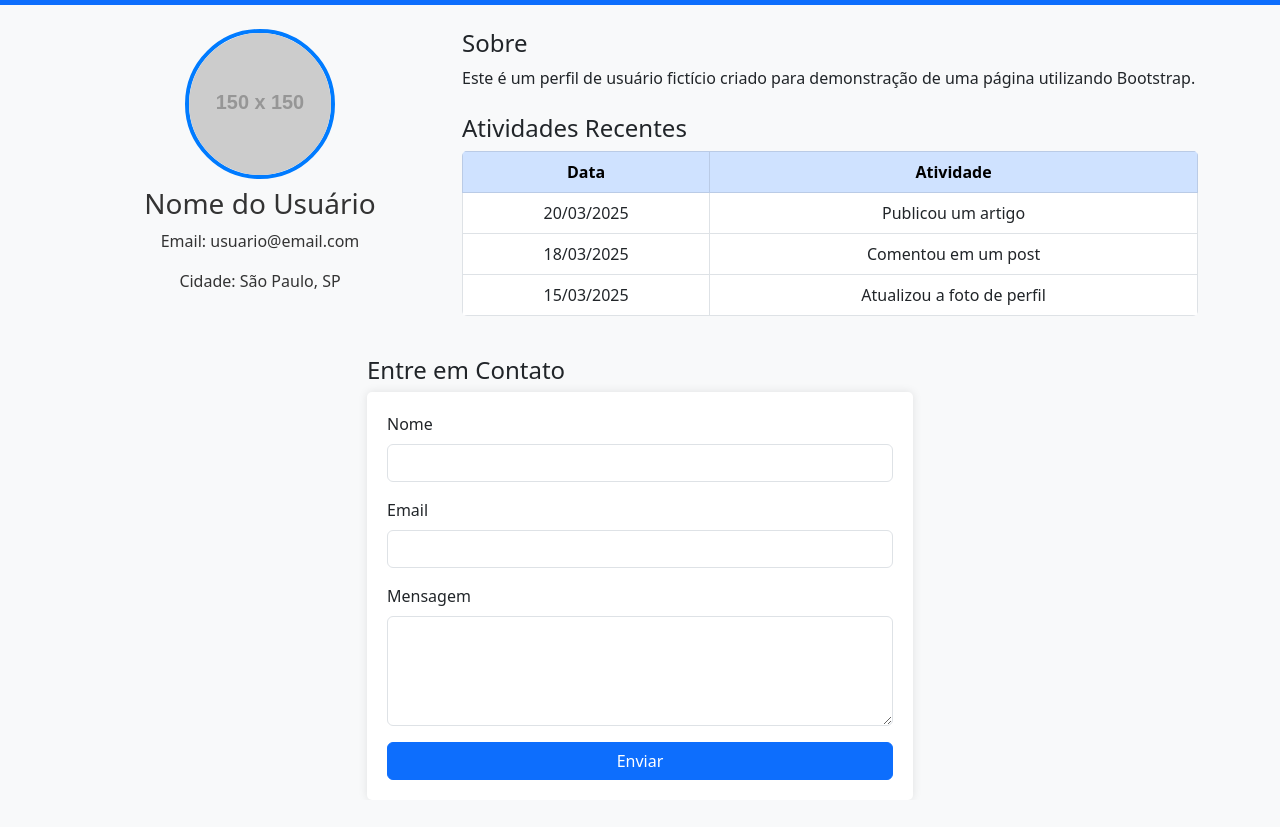
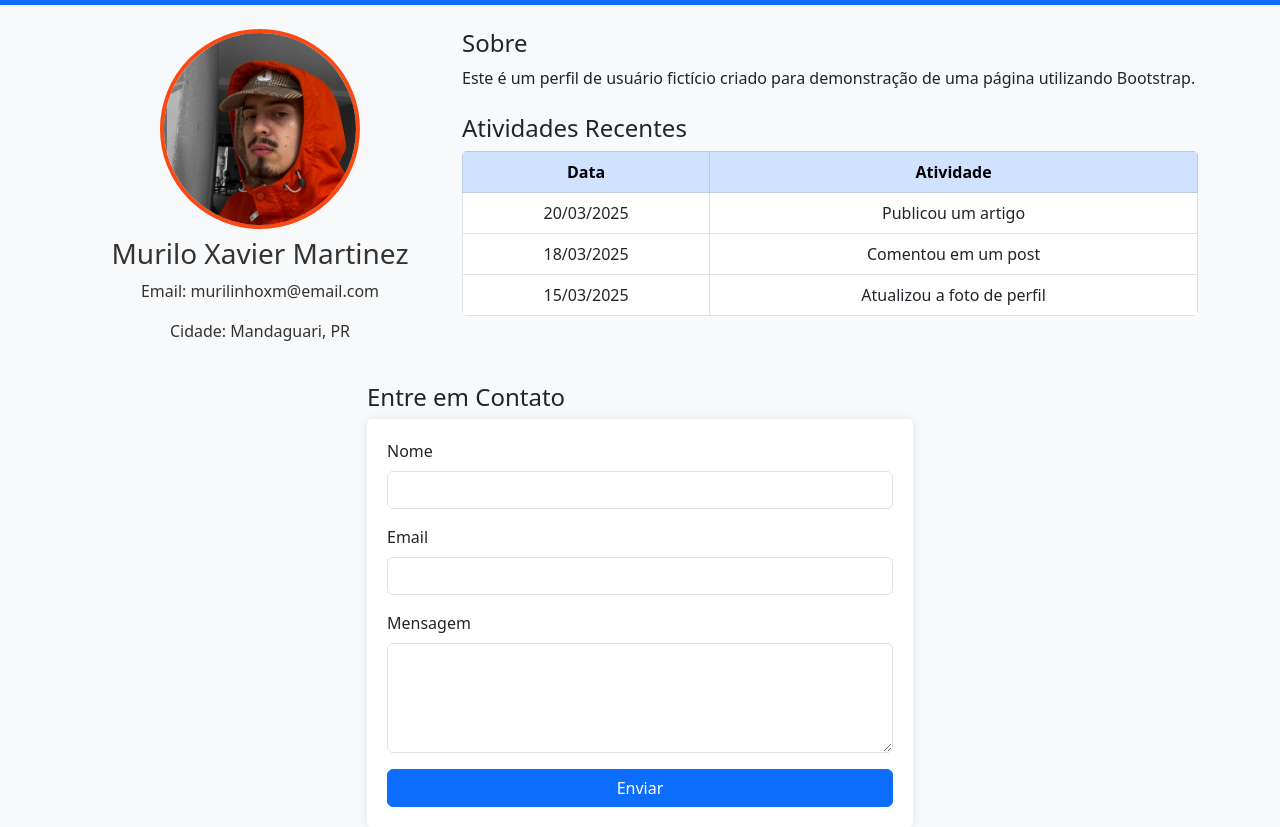
Before and after one commit to Peneraaa/atvchomatwo, a plain HTML site: page index.html in a window 1280 px wide. Shown: the part 51-878 px from the top of the page. Before the commit the page ends 851 px from the top, so only its background shows below. Drawn offline with nearby package versions, Linux system fonts and the light colour scheme; placeholder pictures from the web are drawn by us.

Commit message:
Add files via upload

```diff
--- a/index.html
+++ b/index.html
@@ -5,7 +5,7 @@
     <meta name="viewport" content="width=device-width, initial-scale=1.0">
     <title>Perfil do Usuário</title>
 
-    <!-- Link do Bootstrap -->
+    <!-- Link do Bootstrap (CDN) -->
     <link href="https://cdn.jsdelivr.net/npm/bootstrap@5.3.0/dist/css/bootstrap.min.css" rel="stylesheet">
 
     <!-- Link do CSS personalizado -->
@@ -24,10 +24,10 @@
         <div class="row">
             <!-- Seção de Perfil -->
             <div class="col-md-4 text-center">
-                <img src="https://via.placeholder.com/150" alt="Foto de Perfil" class="profile-img">
-                <h3 class="mt-2">Nome do Usuário</h3>
-                <p>Email: usuario@email.com</p>
-                <p>Cidade: São Paulo, SP</p>
+                <img src="eu.jpeg" alt="Foto de Perfil" class="profile-img">
+                <h3 class="mt-2">Murilo Xavier Martinez</h3>
+                <p>Email: murilinhoxm@email.com</p>
+                <p>Cidade: Mandaguari, PR</p>
             </div>
 
             <!-- Informações do Usuário -->
@@ -85,7 +85,7 @@
         </div>
     </div>
 
-    <!-- Script do Bootstrap -->
+    <!-- Script do Bootstrap (CDN) -->
     <script src="https://cdn.jsdelivr.net/npm/bootstrap@5.3.0/dist/js/bootstrap.bundle.min.js"></script>
 
 </body>
--- a/style.css
+++ b/style.css
@@ -5,11 +5,11 @@ body {
 
 /* Estilo para a foto de perfil */
 .profile-img {
-    width: 150px;
-    height: 150px;
+    width: 200px;
+    height: 200px;
     border-radius: 50%;
     object-fit: cover;
-    border: 4px solid #007bff;
+    border: 4px solid #fc3c02ec;
 }
 
 /* Centralizar os textos das informações do usuário */
```
Also changed, not shown: eu.jpeg (added).
